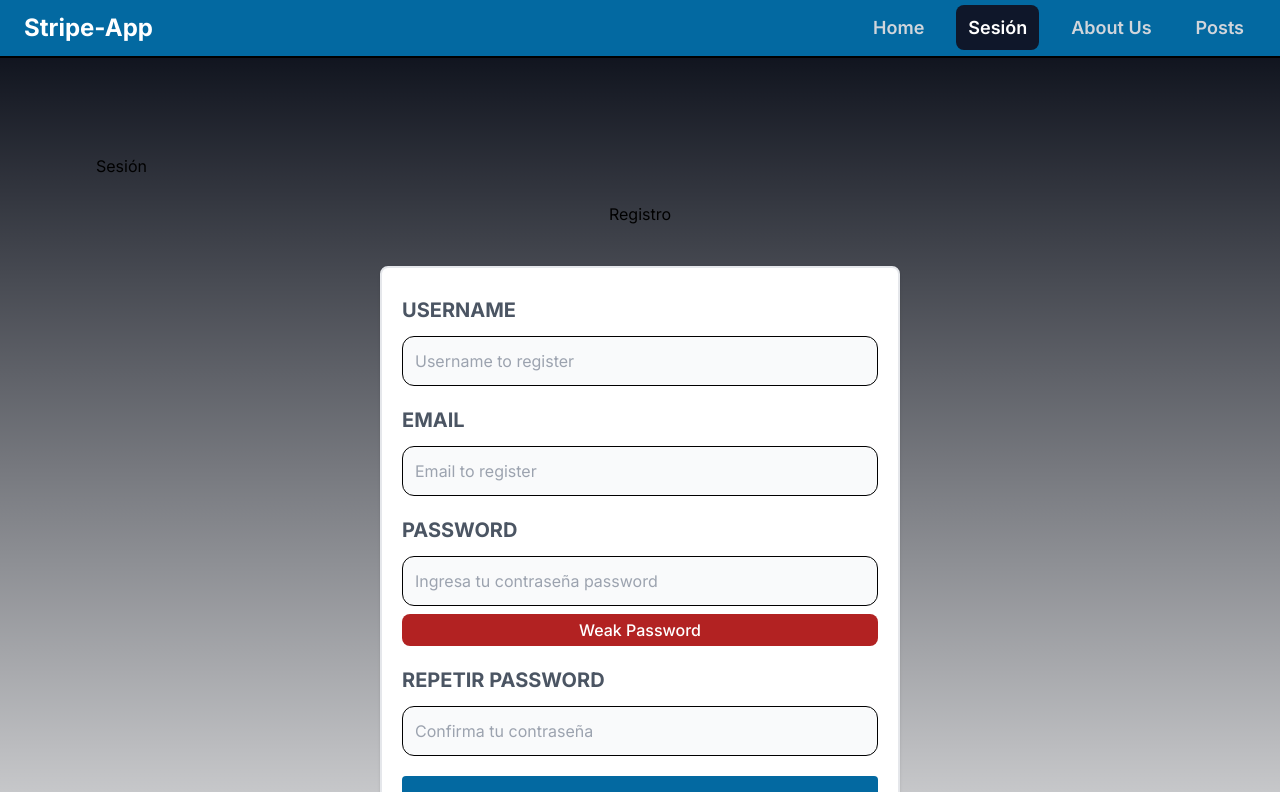
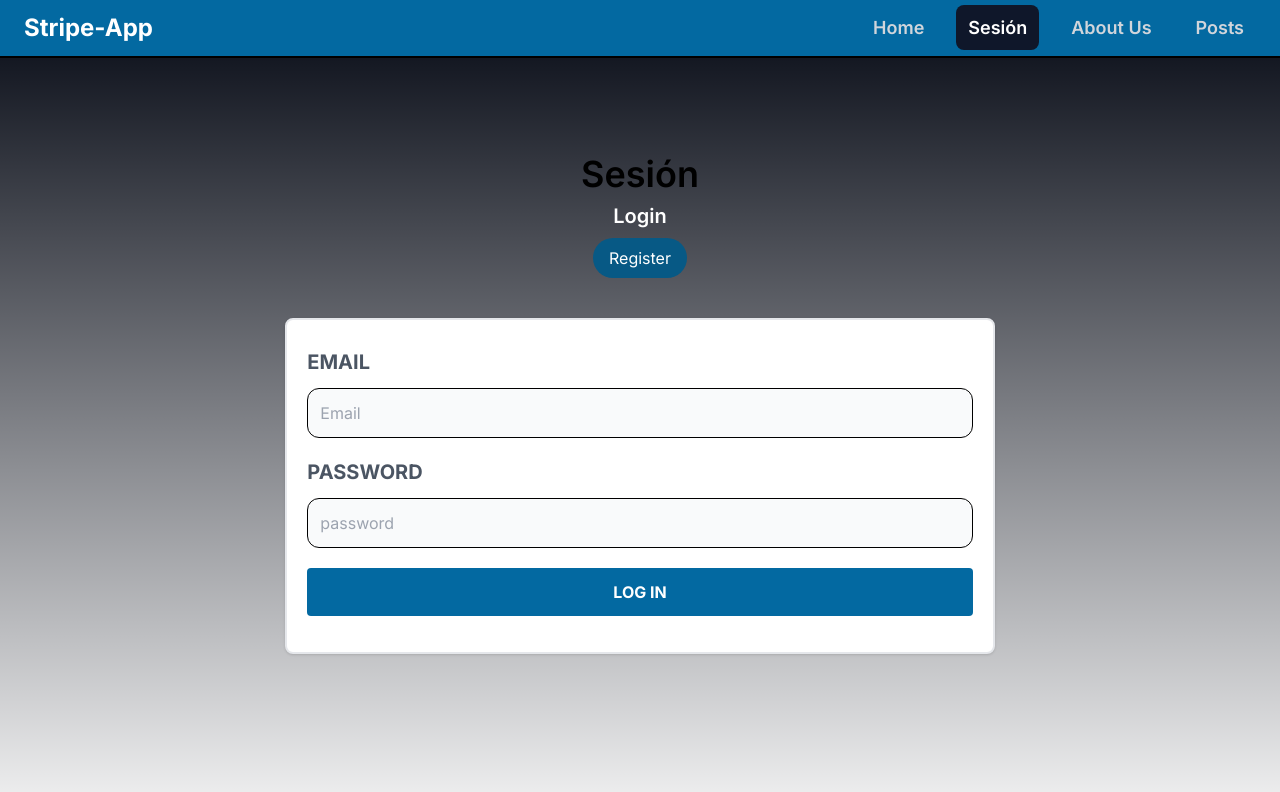
Before and after one commit to JoseBritoP/stripe-app, a Next.js app: page /auth in a window 1280 px wide. Shown: the top 792 px of the page. Built offline with nearby package versions, Linux system fonts and the light colour scheme.

Commit message:
Redux Provider

```diff
--- a/src/app/(root)/auth/page.tsx
+++ b/src/app/(root)/auth/page.tsx
@@ -1,16 +1,30 @@
 "use client"
+import { useState } from "react"
+import RegisterForm from "@/app/components/form/RegisterForm"
+import LoginForm from "@/app/components/form/LoginForm";
+export default function Page() {
+  const [formState,setFormState] = useState('login');
 
-import RegisterForm from "@/app/components/form/RegisterForm"
-
-export default function Page() {
+  const handleLoginChange = () => {
+    setFormState((prevFormState)=>prevFormState === 'login' ? 'register' : 'login')
+  };
 
   return (
-    <section className='w-full'>
-      <h1>Sesión</h1>
-      <div className='flex flex-col w-full justify-center items-center p-6'>
-        <h2>Registro</h2>
-        <RegisterForm/>
+    <section className='w-full h-full flex flex-col justify-center items-center'>
+      <h1 className="text-center text-xl md:text-4xl font-semibold">Sesión</h1>
+       {formState === "login" ? (
+      <div className='flex flex-col w-full md:w-2/3 justify-center items-center p-2'>
+        <h1 className='text-white font-semibold text-xl text-center mb-2'>Login</h1>
+        <button onClick={handleLoginChange} className='text-white bg-sky-800 hover:bg-sky-700 transition duration-200 ease-in text-center p-2 rounded-full px-4'>Register</button>
+        <LoginForm/>
       </div>
+      ) : (
+        <div className='flex flex-col w-full justify-center items-center p-2 bg-slate-50'>
+        <h1 className='text-white font-semibold text-xl text-center mb-4'>Register</h1>
+        <button onClick={handleLoginChange} className='text-white bg-sky-800 hover:bg-sky-700 transition duration-200 ease-in text-center p-2 rounded-full px-4'>Login</button>
+          <RegisterForm/>
+        </div>
+      )}
     </section>
   )
 }
--- a/src/app/(root)/layout.tsx
+++ b/src/app/(root)/layout.tsx
@@ -2,7 +2,7 @@ import type { Metadata } from 'next'
 import { Inter } from 'next/font/google'
 import '../globals.css'
 import { Header } from '../components/shared'
-
+import ReduxProvider from '../redux/provider'
 const inter = Inter({ subsets: ['latin'] })
 
 export const metadata: Metadata = {
@@ -18,10 +18,12 @@ export default function RootLayout({
   return (
     <html lang="en">
       <body className={`${inter.className} bg-gray-950`}>
-        <Header/>
-        <main className="flex min-h-screen flex-col items-center justify-between p-24">
-          {children}
-        </main>
+        <ReduxProvider>
+          <Header/>
+          <main className="flex min-h-screen flex-col items-center justify-between p-24">
+            {children}
+          </main>
+          </ReduxProvider>
         </body>
     </html>
   )
```
